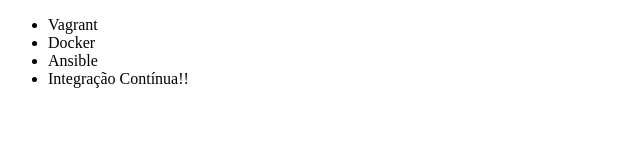
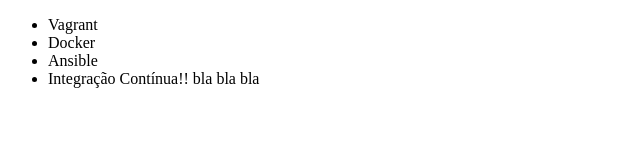
Before and after one commit to PdroLma/alura-git, a plain HTML site: page index.html in a window 1280 px wide. Shown: the full height of the page, 0-640 px from the left. Drawn offline with Linux system fonts and the light colour scheme.

Commit message:
Renomeando curso de Integração Contínua

```diff
--- a/index.html
+++ b/index.html
@@ -9,7 +9,7 @@
         <li>Vagrant</li>
         <li>Docker</li>
         <li>Ansible</li>
-        <li>Integração Contínua!!</li>
+        <li>Integração Contínua!! bla bla bla</li>
     </ul>
 </body>
 </html>
```
